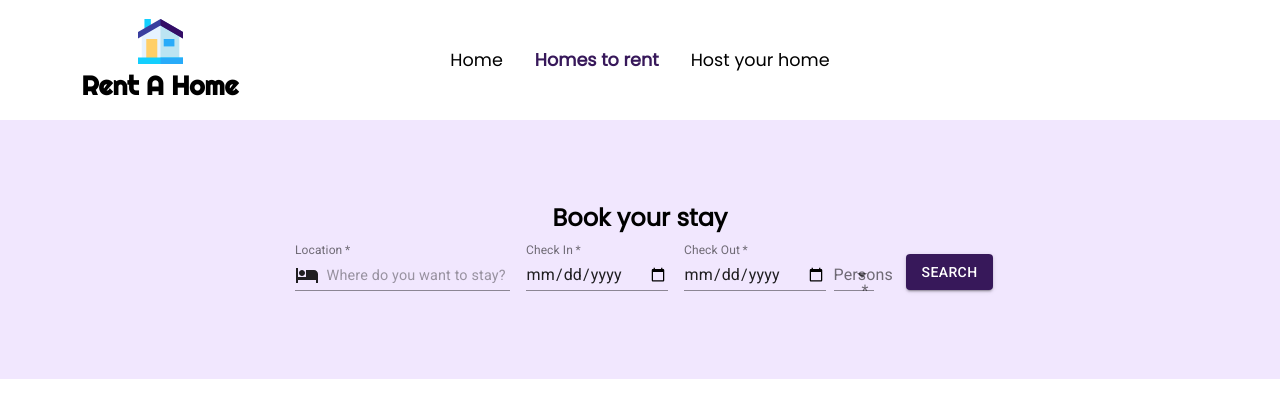
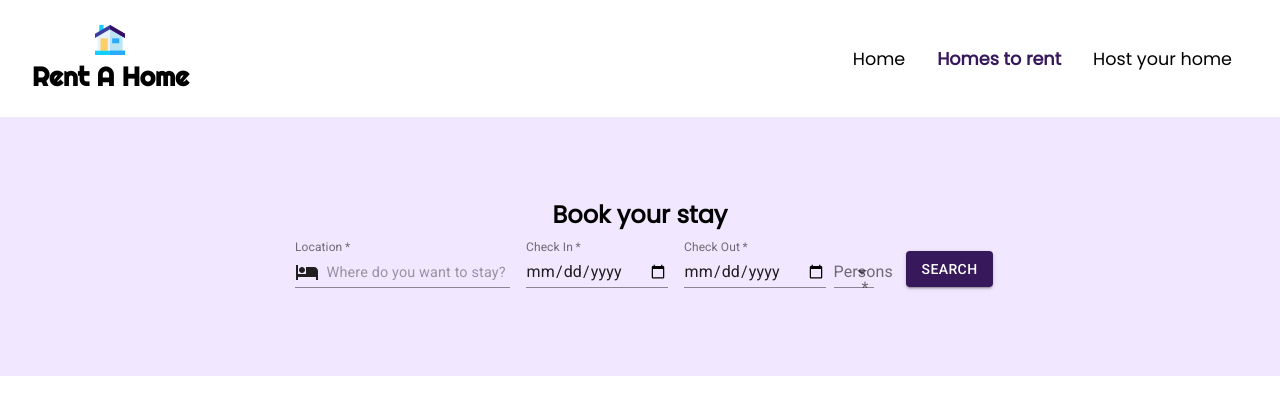
Before and after one commit to HRSArgyropoulos/RentAHome-MaterialUI-React, a React (Create React App) app: page /to-rent in a window 1280 px wide. Shown: the top 418 px of the page. Built offline with nearby package versions, Linux system fonts and the light colour scheme.

Commit message:
spinner search / navbar styling

```diff
--- a/package.json
+++ b/package.json
@@ -3,6 +3,7 @@
   "version": "0.1.0",
   "private": true,
   "dependencies": {
+    "@emotion/react": "^11.4.1",
     "@material-ui/core": "^4.12.3",
     "@material-ui/icons": "^4.11.2",
     "@material-ui/styles": "^4.11.4",
@@ -14,6 +15,7 @@
     "react-dom": "^17.0.2",
     "react-router-dom": "^5.2.0",
     "react-scripts": "4.0.3",
+    "react-spinners": "^0.11.0",
     "web-vitals": "^1.0.1",
     "zustand": "^3.5.9"
   },
--- a/src/components/Booking.js
+++ b/src/components/Booking.js
@@ -4,6 +4,7 @@ import BookingForm from './BookingForm';
 import BookingResults from './BookingResults';
 import BookingFilters from './BookingFilters';
 import useStore from '../store';
+import LoadingSpinner from './LoadingSpinner';
 
 const useStyles = makeStyles({
   root: {
@@ -27,6 +28,7 @@ const Booking = () => {
         <h2 style={{ padding: 0 }}>Book your stay</h2>
         <BookingForm />
       </div>
+      <LoadingSpinner state={resultsState} />
       {resultsState === 'data' && (
         <Grid container spacing={4} className={classes.results}>
           <Grid item md={3} xs={12}>
--- a/src/components/BookingForm.js
+++ b/src/components/BookingForm.js
@@ -86,6 +86,7 @@ const BookingForm = () => {
 
   useEffect(() => {
     const fetchApartments = async () => {
+      updateResultsState('loading');
       const response = await getApartments(
         location,
         checkIn,
--- /dev/null
+++ b/src/components/LoadingSpinner.js
@@ -0,0 +1,19 @@
+import React from 'react';
+import { PropagateLoader } from 'react-spinners';
+
+const LoadingSpinner = ({ state }) => {
+  return (
+    <div>
+      {state === 'loading' && (
+        <div>
+          <h2>
+            Please wait while we find the best apartments for you.
+          </h2>
+          <PropagateLoader color="#37185a" loading={true} />
+        </div>
+      )}
+    </div>
+  );
+};
+
+export default LoadingSpinner;
--- a/src/components/Navbar.js
+++ b/src/components/Navbar.js
@@ -2,31 +2,33 @@ import React from 'react';
 import { NavLink } from 'react-router-dom';
 import { makeStyles } from '@material-ui/core/styles';
 import logo from '../assets/logoHome.svg';
-import { Button } from '@material-ui/core';
 
 const useStyles = makeStyles({
   navbar: {
-    height: '120px',
-    display: 'grid',
-    gridTemplateColumns: '1fr 2fr 1fr',
-    maxWidth: '1650px',
-    margin: '0 auto',
+    height: '85px',
+    display: 'flex',
+    maxWidth: '1400px',
+    backgroundColor: 'rgba(255,255,255,0.4)',
+    borderRadius: '50px',
+    margin: '1rem auto',
     alignItems: 'center',
+    justifyContent: 'space-between',
     listStyle: 'none',
-    padding: '0.5rem 0',
+    padding: '0.5rem 1rem',
+    backdropFilter: 'blur(20px)',
     fontFamily: 'Righteous, cursive',
     fontSize: '1.1em',
     '& li': {
       padding: '0.5rem 1rem',
     },
     '& img': {
-      width: '45px',
+      width: '30px',
     },
   },
   navlinks: {
     display: 'flex',
     width: '100%',
-    justifyContent: 'center',
+    flexWrap: 'wrap',
     fontFamily: 'Poppins, sans-serif',
   },
 });
```
Also changed, not shown: 1 other file (tests, documents, lock files or other folders).
